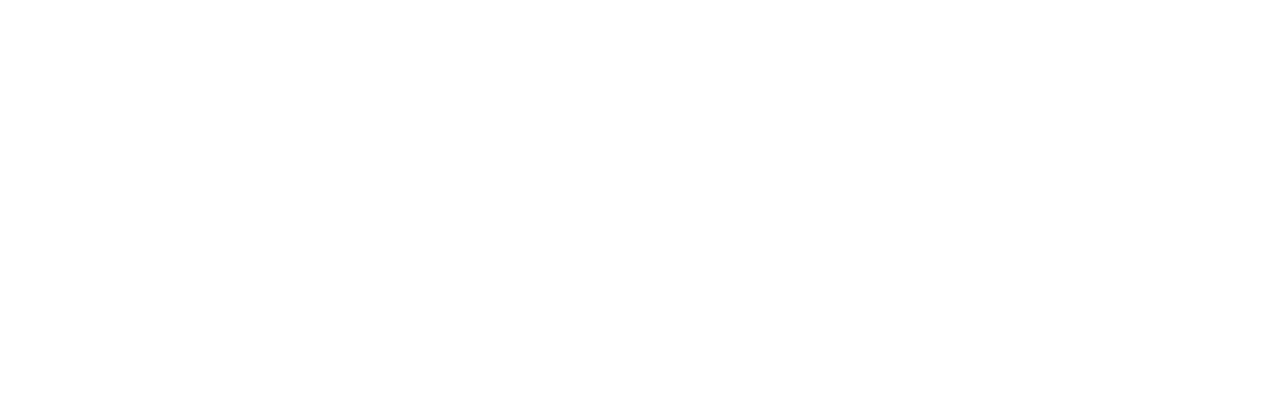
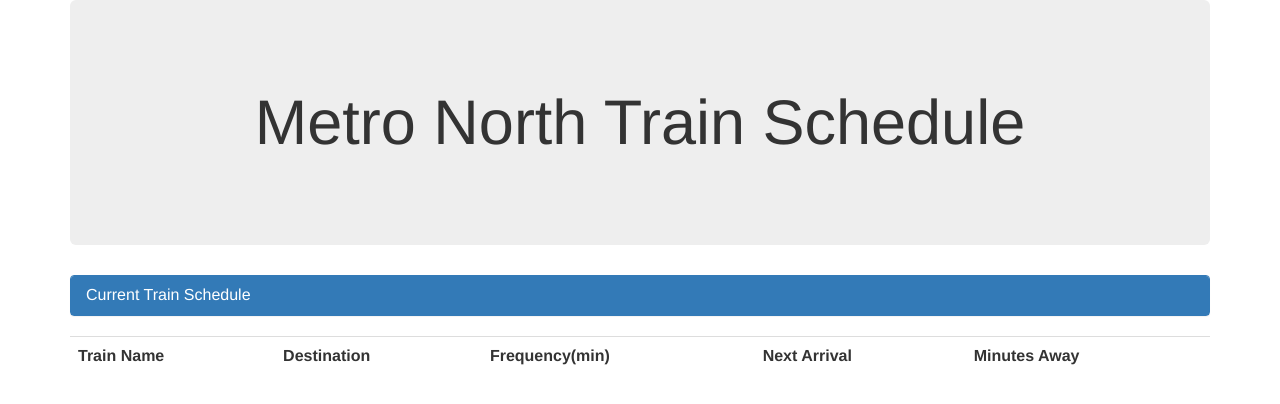
Before and after one commit to Hennessy666/Train-Schedule, a plain HTML site: page index.html in a window 1280 px wide. Drawn offline with nearby package versions, Linux system fonts and the light colour scheme.

Commit message:
Update index.html

```diff
--- a/index.html
+++ b/index.html
@@ -1,4 +1,5 @@
 <html lang="en-us">
+
 <head>
 
     <meta charset="utf-8">
@@ -7,4 +8,40 @@
     <link rel="stylesheet" href="https://maxcdn.bootstrapcdn.com/bootstrap/3.3.7/css/bootstrap.min.css">
     <script src="https://code.jquery.com/jquery-3.1.1.min.js"></script>
     <script src="https://maxcdn.bootstrapcdn.com/bootstrap/3.3.7/js/bootstrap.min.js"></script>
+
+    <script src="https://cdnjs.cloudflare.com/ajax/libs/moment.js/2.22.2/moment.min.js"></script>
 </head>
+
+<body>
+    <div class="container">
+        <div class="jumbotron text-center">
+            <div class="page-header">
+                <h1 class="text-center"> Metro North Train Schedule</h1>
+            </div>
+        </div>
+        <div class="panel panel-primary">
+            <div class="panel-heading">
+                <h3 class="panel-title">Current Train Schedule</h3>
+            </div>
+        </div>
+        <table class="table">
+            <thread>
+                <tr>
+                    <th scope="col">Train Name</th>
+                    <th scope="col">Destination</th>
+                    <th scope="col">Frequency(min)</th>
+                    <th scope="col">Next Arrival</th>
+                    <th scope="col">Minutes Away</th>
+                </tr>
+            </thread>
+            <tbody>
+
+            </tbody>
+        </table>
+        </div>
+    </div>
+    </div>
+
+
+</body>
+</html>
```
Lines whose indentation alone changed are shown as unchanged.
